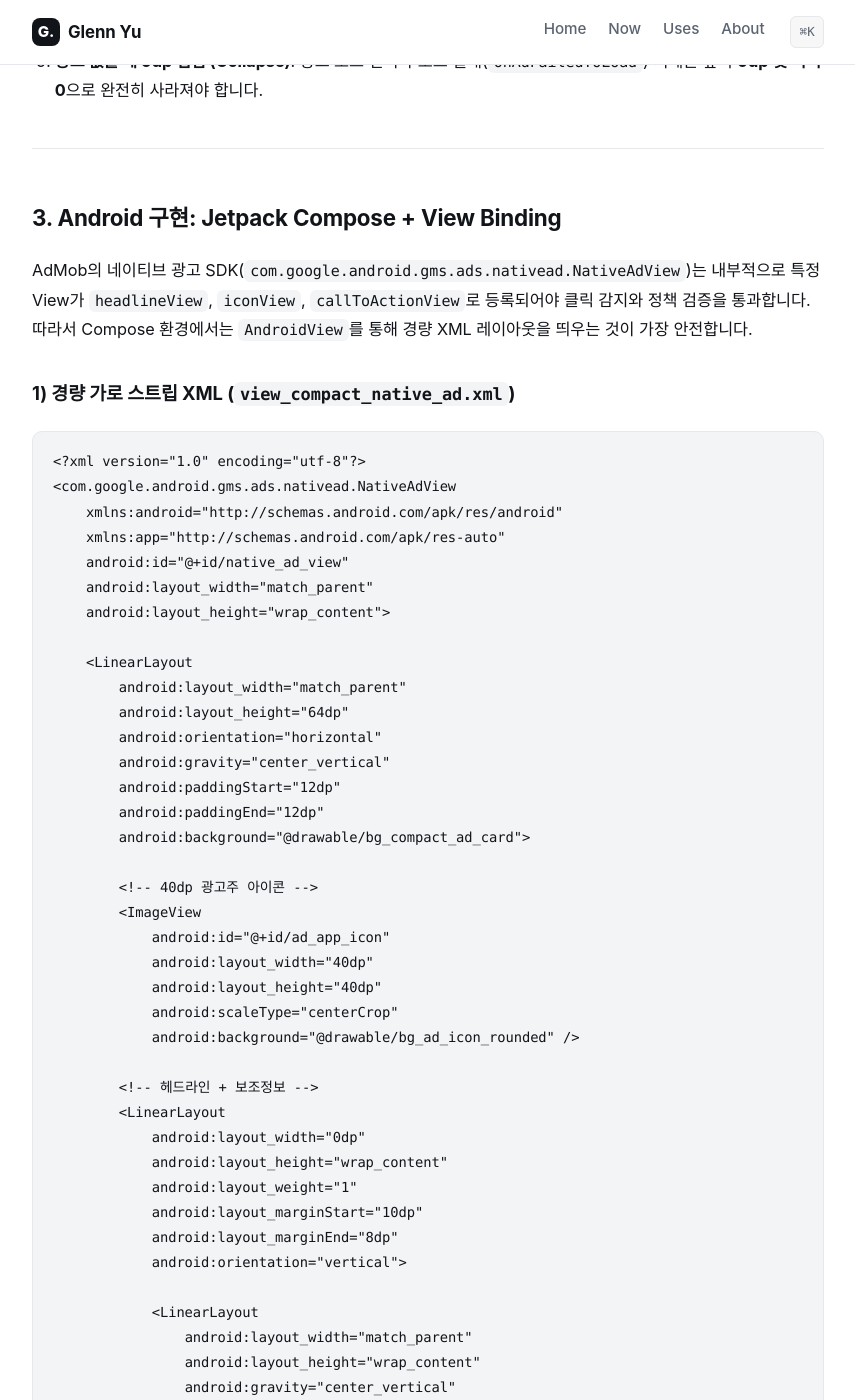
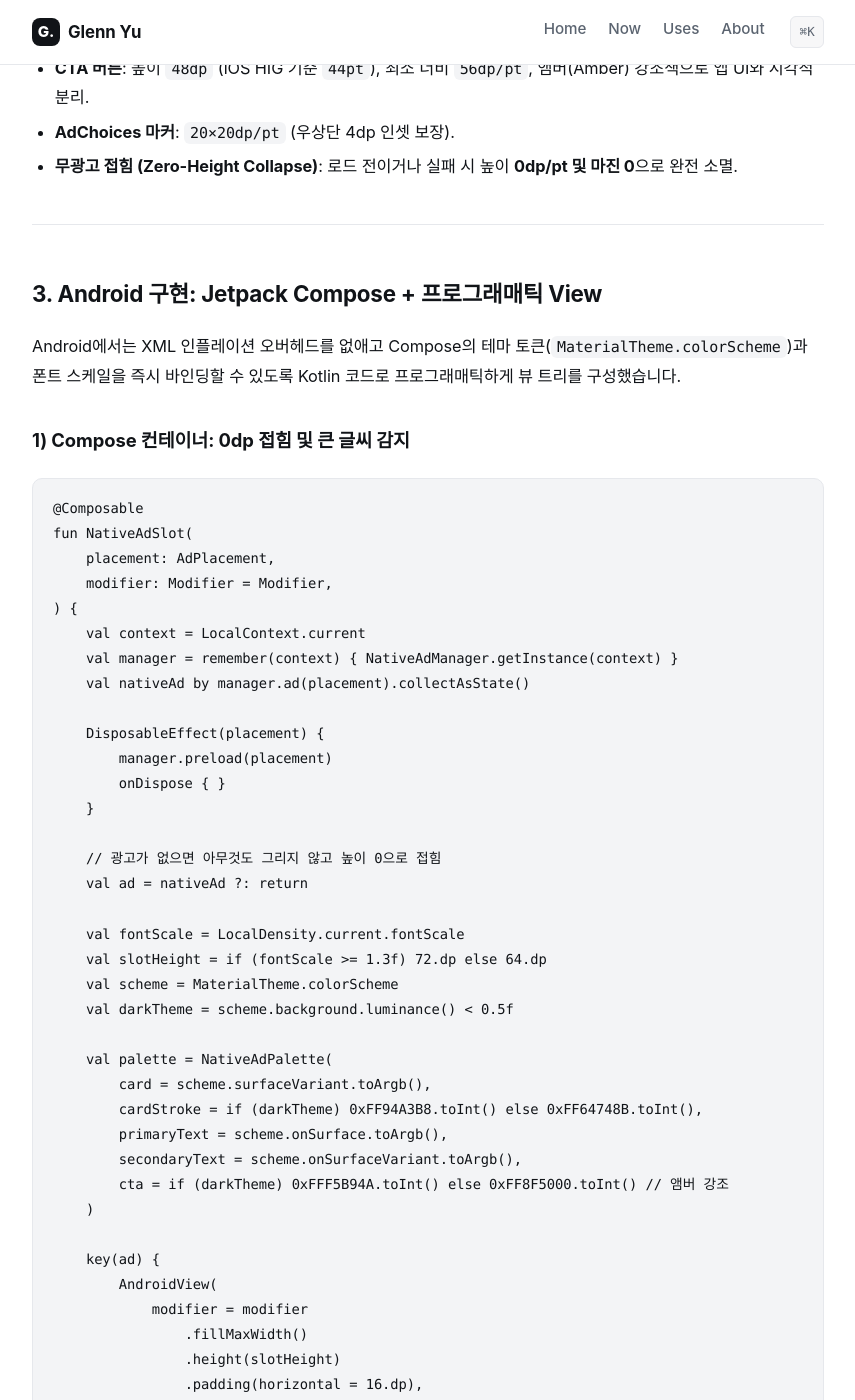
Before and after one commit to glenn-yu/glenn-yu.github.io, a Jekyll site: the page built from _posts/2026-10-21-admob-native-ad-compact-strip-parity.md, in a window 1280 px wide and 1400 px high, scrolled down 2814 px. Shown: the whole window, without its empty margins (212-1067 px from the left). Built offline with Jekyll 4.4.1, drawn with Linux system fonts in a browser that asks for light colours; some web fonts are replaced; comment, search, counter and statistics services are not loaded; some of the changed text lies outside the part shown.

Commit message:
post: fact-check and refine native ad post with exact production code

````diff
--- a/_posts/2026-10-21-admob-native-ad-compact-strip-parity.md
+++ b/_posts/2026-10-21-admob-native-ad-compact-strip-parity.md
@@ -27,27 +27,29 @@ Android의 네이티브 광고 구현 코드를 확인해 보니 다음과 같
 
 ```kotlin
 // 문제가 된 구버전 코드 (높이 ~200dp 비대화)
-val container = LinearLayout(context).apply {
-    orientation = LinearLayout.VERTICAL
-    setPadding(16.dp, 16.dp, 16.dp, 16.dp)
+internal fun createNativeAdView(context: Context): NativeAdView {
+    val adView = NativeAdView(context)
+    val column = LinearLayout(context).apply {
+        orientation = LinearLayout.VERTICAL
+        setPadding(context.dp(12), context.dp(12), context.dp(12), context.dp(12))
+    }
+
+    // 위에서 아래로 무조건 쌓아 올림
+    column.addView(TextView(context).apply { id = R.id.native_ad_label })
+    column.addView(TextView(context).apply { id = R.id.native_ad_headline })
+    column.addView(TextView(context).apply { id = R.id.native_ad_body })
+    column.addView(Button(context).apply { id = R.id.native_ad_cta })
+
+    adView.addView(column, LayoutParams(MATCH_PARENT, WRAP_CONTENT))
+    return adView
 }
-
-val adBadge = TextView(context).apply { text = "AD" }
-val headline = TextView(context).apply { textSize = 16f }
-val body = TextView(context).apply { textSize = 14f }
-val cta = Button(context).apply { text = "설치하기" }
-
-// 위에서 아래로 무조건 쌓아 올림
-container.addView(adBadge)
-container.addView(headline)
-container.addView(body)
-container.addView(cta)
 ```
 
-- 아이콘 뷰가 누락되어 있었고,
+Compose 상위에서는 이를 감싸면서 `modifier.fillMaxWidth().wrapContentHeight()`를 주었습니다.
+- 광고주 아이콘 뷰는 아예 없었고,
 - `[AD] 뱃지` → `헤드라인` → `설명문(Body)` → `CTA 버튼`을 4줄로 수직 적층했습니다.
-- 광고 텍스트가 2줄 이상으로 줄바꿈되거나 광고주 이미지가 들어올 경우 높이가 **200dp 이상**으로 부풀어 올랐습니다.
-- 게다가 화면 좌우 마진도 없어 화면 양 끝에 딱 달라붙어 있었습니다.
+- 광고 텍스트가 2줄 이상으로 줄바꿈되면 높이가 **180~200dp 이상**으로 부풀어 올랐습니다.
+- 게다가 좌우 16dp 인셋도 없어 화면 베젤 끝까지 닿아 답답한 인상을 주었습니다.
 
 ### iOS: `.cardStyle()`과 고정 프레임의 충돌
 
@@ -55,13 +57,14 @@ iOS(SwiftUI)는 반대로 고정 프레임을 주었음에도 Modifier가 중첩
 
 ```swift
 // 문제가 된 구버전 코드 (높이 136pt로 부풀려짐)
-NativeAdSlot()
+NativeAdContainer(nativeAd: ad)
     .frame(height: 72)
     .cardStyle() // 내부적으로 사방 16pt 패딩 + 배경 + 모서리 반경 적용
-    .padding(.vertical, 16) // 외부에서 또 16pt 패딩 추가!
+    .padding(.top, 16)
+    .padding(.bottom, aboveNavigation ? 16 : 0)
 ```
 
-SwiftUI에서 `frame(height: 72)`를 지정하더라도, 뒤이어 붙은 공용 카드 스타일(`cardStyle()`)의 상하 패딩과 외부 컨테이너의 상하 패딩이 더해지면서 실제 점유 높이는 **136pt**를 넘어섰습니다. 여기에 내부 UIKit 브릿지 뷰의 제약 조건(Constraints) 경고까지 쏟아지고 있었습니다.
+`Theme.swift`에 정의된 공용 `.cardStyle()` 내부를 보면 `content.padding(16)`이 포함되어 있었습니다. 프레임 72pt에 상하 패딩 32pt가 더해지고, 외부 컨테이너의 상하 패딩 16~32pt가 한 번 더 붙으면서 실제 렌더링 점유 높이는 **136pt**를 넘어섰습니다.
 
 ---
 
@@ -82,153 +85,163 @@ SwiftUI에서 `frame(height: 72)`를 지정하더라도, 뒤이어 붙은 공용
 │← 16dp →│                 카드 높이: 64dp                │← 16dp →│
 ```
 
-### 필수 레이아웃 원칙 5가지
+### 치수 상세 설계 (`CompactAdMetrics`)
 
-1. **가로 1열 단일 스트립**: `[아이콘 40dp]` + `[[AD] + 텍스트 영역]` + `[CTA 48dp]` + `[AdChoices 20dp]`가 가로로 한 줄에 배치됩니다.
-2. **높이 상한 64dp / 72dp**: 기본 글꼴 크기에서는 정확히 `64dp`, OS 접근성 '큰 글씨' 모드에서는 `72dp`로 유연하게 늘어납니다.
-3. **텍스트 말줄임 강제**: 헤드라인과 보조 정보는 반드시 1줄(`maxLines = 1`, `ellipsize = TextUtils.TruncateAt.END`)로 제한하여 세로 팽창을 원천 차단합니다.
-4. **양옆 16dp 인셋**: 콘텐츠 영역과 일치하도록 화면 좌우에 `16dp` 여백을 둡니다.
-5. **광고 없을 때 0dp 접힘 (Collapse)**: 광고 로드 전이나 로드 실패(`onAdFailedToLoad`) 시에는 높이 **0dp 및 여백 0**으로 완전히 사라져야 합니다.
+- **슬롯 높이**: 기본 `64dp/pt`, 시스템 접근성 큰 글씨 설정 시 `72dp/pt`.
+- **내부 카드**: 4dp inset 적용 → `56dp/pt` 카드 본체 (상하 2dp 패딩 → `52dp` 콘텐츠 영역).
+- **광고주 아이콘**: `40×40dp/pt`, 모서리 `8dp/pt` 라운딩.
+- **헤드라인 & 보조 정보**: 가로 1열 가변 너비, 반드시 1줄 말줄임(`maxLines = 1`, `ellipsize = END` / `lineLimit(1)`).
+- **CTA 버튼**: 높이 `48dp` (iOS HIG 기준 `44pt`), 최소 너비 `56dp/pt`, 앰버(Amber) 강조색으로 앱 UI와 시각적 분리.
+- **AdChoices 마커**: `20×20dp/pt` (우상단 4dp 인셋 보장).
+- **무광고 접힘 (Zero-Height Collapse)**: 로드 전이거나 실패 시 높이 **0dp/pt 및 마진 0**으로 완전 소멸.
 
 ---
 
-## 3. Android 구현: Jetpack Compose + View Binding
+## 3. Android 구현: Jetpack Compose + 프로그래매틱 View
 
-AdMob의 네이티브 광고 SDK(`com.google.android.gms.ads.nativead.NativeAdView`)는 내부적으로 특정 View가 `headlineView`, `iconView`, `callToActionView`로 등록되어야 클릭 감지와 정책 검증을 통과합니다. 따라서 Compose 환경에서는 `AndroidView`를 통해 경량 XML 레이아웃을 띄우는 것이 가장 안전합니다.
+Android에서는 XML 인플레이션 오버헤드를 없애고 Compose의 테마 토큰(`MaterialTheme.colorScheme`)과 폰트 스케일을 즉시 바인딩할 수 있도록 Kotlin 코드로 프로그래매틱하게 뷰 트리를 구성했습니다.
 
-### 1) 경량 가로 스트립 XML (`view_compact_native_ad.xml`)
-
-```xml
-<?xml version="1.0" encoding="utf-8"?>
-<com.google.android.gms.ads.nativead.NativeAdView
-    xmlns:android="http://schemas.android.com/apk/res/android"
-    xmlns:app="http://schemas.android.com/apk/res-auto"
-    android:id="@+id/native_ad_view"
-    android:layout_width="match_parent"
-    android:layout_height="wrap_content">
-
-    <LinearLayout
-        android:layout_width="match_parent"
-        android:layout_height="64dp"
-        android:orientation="horizontal"
-        android:gravity="center_vertical"
-        android:paddingStart="12dp"
-        android:paddingEnd="12dp"
-        android:background="@drawable/bg_compact_ad_card">
-
-        <!-- 40dp 광고주 아이콘 -->
-        <ImageView
-            android:id="@+id/ad_app_icon"
-            android:layout_width="40dp"
-            android:layout_height="40dp"
-            android:scaleType="centerCrop"
-            android:background="@drawable/bg_ad_icon_rounded" />
-
-        <!-- 헤드라인 + 보조정보 -->
-        <LinearLayout
-            android:layout_width="0dp"
-            android:layout_height="wrap_content"
-            android:layout_weight="1"
-            android:layout_marginStart="10dp"
-            android:layout_marginEnd="8dp"
-            android:orientation="vertical">
-
-            <LinearLayout
-                android:layout_width="match_parent"
-                android:layout_height="wrap_content"
-                android:gravity="center_vertical"
-                android:orientation="horizontal">
-
-                <TextView
-                    android:id="@+id/ad_attribution"
-                    android:layout_width="wrap_content"
-                    android:layout_height="wrap_content"
-                    android:text="AD"
-                    android:textSize="10sp"
-                    android:textStyle="bold"
-                    android:textColor="#E08A00"
-                    android:background="@drawable/bg_ad_badge"
-                    android:paddingHorizontal="4dp"
-                    android:paddingVertical="1dp" />
-
-                <TextView
-                    android:id="@+id/ad_headline"
-                    android:layout_width="match_parent"
-                    android:layout_height="wrap_content"
-                    android:layout_marginStart="6dp"
-                    android:maxLines="1"
-                    android:ellipsize="end"
-                    android:textSize="13sp"
-                    android:textStyle="bold"
-                    android:textColor="?attr/colorOnSurface" />
-            </LinearLayout>
-
-            <TextView
-                android:id="@+id/ad_body"
-                android:layout_width="match_parent"
-                android:layout_height="wrap_content"
-                android:layout_marginTop="2dp"
-                android:maxLines="1"
-                android:ellipsize="end"
-                android:textSize="11sp"
-                android:textColor="?attr/colorOnSurfaceVariant" />
-        </LinearLayout>
-
-        <!-- CTA 버튼 (48dp 높이) -->
-        <Button
-            android:id="@+id/ad_call_to_action"
-            android:layout_width="wrap_content"
-            android:layout_height="36dp"
-            android:minWidth="64dp"
-            android:paddingHorizontal="12dp"
-            android:textSize="12sp"
-            android:textStyle="bold"
-            android:background="@drawable/bg_ad_cta_button" />
-    </LinearLayout>
-</com.google.android.gms.ads.nativead.NativeAdView>
-```
-
-### 2) Compose 슬롯 컴포저블: 0dp 접힘 보장
+### 1) Compose 컨테이너: 0dp 접힘 및 큰 글씨 감지
 
 ```kotlin
 @Composable
-fun CompactNativeAdSlot(
-    nativeAd: NativeAd?,
-    modifier: Modifier = Modifier
+fun NativeAdSlot(
+    placement: AdPlacement,
+    modifier: Modifier = Modifier,
 ) {
-    // 광고가 없으면 높이와 마진을 완전히 0으로 수축
-    if (nativeAd == null) {
-        Spacer(modifier = Modifier.height(0.dp))
-        return
+    val context = LocalContext.current
+    val manager = remember(context) { NativeAdManager.getInstance(context) }
+    val nativeAd by manager.ad(placement).collectAsState()
+
+    DisposableEffect(placement) {
+        manager.preload(placement)
+        onDispose { }
     }
 
-    Box(
-        modifier = modifier
-            .fillMaxWidth()
-            .padding(horizontal = 16.dp, vertical = 8.dp)
-    ) {
+    // 광고가 없으면 아무것도 그리지 않고 높이 0으로 접힘
+    val ad = nativeAd ?: return
+
+    val fontScale = LocalDensity.current.fontScale
+    val slotHeight = if (fontScale >= 1.3f) 72.dp else 64.dp
+    val scheme = MaterialTheme.colorScheme
+    val darkTheme = scheme.background.luminance() < 0.5f
+
+    val palette = NativeAdPalette(
+        card = scheme.surfaceVariant.toArgb(),
+        cardStroke = if (darkTheme) 0xFF94A3B8.toInt() else 0xFF64748B.toInt(),
+        primaryText = scheme.onSurface.toArgb(),
+        secondaryText = scheme.onSurfaceVariant.toArgb(),
+        cta = if (darkTheme) 0xFFF5B94A.toInt() else 0xFF8F5000.toInt() // 앰버 강조
+    )
+
+    key(ad) {
         AndroidView(
-            factory = { context ->
-                val binding = ViewCompactNativeAdBinding.inflate(LayoutInflater.from(context))
-                val adView = binding.root
-
-                adView.headlineView = binding.adHeadline
-                adView.bodyView = binding.adBody
-                adView.callToActionView = binding.adCallToAction
-                adView.iconView = binding.adAppIcon
-
-                bindNativeAd(adView, binding, nativeAd)
-                adView
-            },
-            update = { adView ->
-                val binding = ViewCompactNativeAdBinding.bind(adView)
-                bindNativeAd(adView, binding, nativeAd)
-            },
-            modifier = Modifier
+            modifier = modifier
                 .fillMaxWidth()
-                .heightIn(min = 64.dp, max = 72.dp)
+                .height(slotHeight)
+                .padding(horizontal = 16.dp),
+            factory = { ctx -> createNativeAdView(ctx) },
+            update = { view -> bindNativeAd(view, ad, palette) },
+            onRelease = { runCatching { it.destroy() } }
         )
     }
+}
+```
+
+### 2) 가로 1열 프로그래매틱 뷰 트리
+
+```kotlin
+internal fun createNativeAdView(context: Context): NativeAdView {
+    val adView = NativeAdView(context).apply {
+        layoutParams = FrameLayout.LayoutParams(MATCH_PARENT, MATCH_PARENT)
+        descendantFocusability = ViewGroup.FOCUS_BLOCK_DESCENDANTS
+    }
+
+    // 1. 가로 카드 레이아웃
+    val card = LinearLayout(context).apply {
+        orientation = LinearLayout.HORIZONTAL
+        gravity = Gravity.CENTER_VERTICAL
+        val vPad = context.dp(2)
+        setPadding(context.dp(6), vPad, context.dp(22), vPad) // AdChoices 자리 22dp 확보
+        layoutParams = FrameLayout.LayoutParams(MATCH_PARENT, MATCH_PARENT).apply {
+            val inset = context.dp(4)
+            setMargins(inset, inset, inset, inset)
+        }
+    }
+
+    // 2. 40dp 아이콘 (8dp 둥근 모서리 클리핑)
+    val iconView = ImageView(context).apply {
+        id = R.id.native_ad_icon
+        layoutParams = LinearLayout.LayoutParams(context.dp(40), context.dp(40)).apply {
+            marginEnd = context.dp(8)
+        }
+        scaleType = ImageView.ScaleType.CENTER_CROP
+        clipToOutline = true
+        outlineProvider = object : ViewOutlineProvider() {
+            override fun getOutline(view: View, outline: Outline) {
+                outline.setRoundRect(0, 0, view.width, view.height, context.dp(8).toFloat())
+            }
+        }
+    }
+    card.addView(iconView)
+
+    // 3. 헤드라인 + 보조정보 텍스트 컬럼 (1줄 말줄임 강제)
+    val textColumn = LinearLayout(context).apply {
+        orientation = LinearLayout.VERTICAL
+        gravity = Gravity.CENTER_VERTICAL
+        layoutParams = LinearLayout.LayoutParams(0, WRAP_CONTENT, 1f)
+    }
+    // [AD] 라벨과 헤드라인을 담는 Title Row
+    val titleRow = LinearLayout(context).apply {
+        orientation = LinearLayout.HORIZONTAL
+        gravity = Gravity.CENTER_VERTICAL
+    }
+    titleRow.addView(TextView(context).apply {
+        id = R.id.native_ad_label
+        text = "AD"
+        textSize = 11f
+        typeface = Typeface.DEFAULT_BOLD
+    })
+    titleRow.addView(TextView(context).apply {
+        id = R.id.native_ad_headline
+        textSize = 13f
+        typeface = Typeface.DEFAULT_BOLD
+        maxLines = 1
+        ellipsize = TextUtils.TruncateAt.END
+    })
+    textColumn.addView(titleRow)
+
+    val secondary = TextView(context).apply {
+        id = R.id.native_ad_body
+        textSize = 11f
+        maxLines = 1
+        ellipsize = TextUtils.TruncateAt.END
+    }
+    textColumn.addView(secondary)
+    card.addView(textColumn)
+
+    // 4. CTA 버튼 (48dp 터치 높이 확보)
+    val cta = Button(context, null, android.R.attr.borderlessButtonStyle).apply {
+        id = R.id.native_ad_cta
+        textSize = 12f
+        isAllCaps = false
+        maxLines = 1
+        minWidth = context.dp(56)
+        layoutParams = LinearLayout.LayoutParams(WRAP_CONTENT, context.dp(48))
+    }
+    card.addView(cta)
+    adView.addView(card)
+
+    // 5. AdChoices 마커 (우상단 4dp 인셋)
+    adView.addView(
+        AdChoicesView(context),
+        FrameLayout.LayoutParams(context.dp(20), context.dp(20), Gravity.TOP or Gravity.END).apply {
+            val inset = context.dp(4)
+            setMargins(0, inset, inset, 0)
+        }
+    )
+
+    return adView
 }
 ```
 
@@ -236,65 +249,73 @@ fun CompactNativeAdSlot(
 
 ## 4. iOS 구현: SwiftUI + UIViewRepresentable
 
-iOS에서도 SwiftUI 뷰 계층 안에서 높이 팽창이 일어나지 않도록 `UIViewRepresentable` 내부에서 명시적 오토레이아웃 제약조건을 걸어줍니다.
+iOS에서도 SwiftUI 뷰 계층 안에서 높이 팽창이 일어나지 않도록 `UIViewRepresentable` 내부에서 `UIStackView`와 오토레이아웃 제약조건을 걸어줍니다.
+
+### 1) 치수 및 다크모드 팔레트 정의
 
 ```swift
-struct CompactNativeAdView: UIViewRepresentable {
-    let nativeAd: GADNativeAd?
+enum CompactAdMetrics {
+    static let height: CGFloat = 64
+    static let maxHeight: CGFloat = 72
+    static let iconSize: CGFloat = 40
+    static let iconCornerRadius: CGFloat = 8
+    static let ctaHeight: CGFloat = 44
+    static let cardCornerRadius: CGFloat = 12
+    static let adChoicesSize: CGFloat = 20
+}
 
-    func makeUIView(context: Context) -> GADNativeAdView {
-        let adView = GADNativeAdView()
-        adView.translatesAutoresizingMaskIntoConstraints = false
-        setupCompactLayout(adView)
-        return adView
-    }
+enum CompactAdPalette {
+    static let cta = dynamic(light: 0x8F_50_00, dark: 0xF5_B9_4A)
+    static let cardStroke = dynamic(light: 0x64_74_8B, dark: 0x94_A3_B8)
 
-    func updateUIView(_ adView: GADNativeAdView, context: Context) {
-        guard let nativeAd = nativeAd else {
-            adView.isHidden = true
-            return
+    private static func dynamic(light: Int, dark: Int) -> UIColor {
+        UIColor { traits in
+            let hex = traits.userInterfaceStyle == .dark ? dark : light
+            return UIColor(
+                red: CGFloat((hex >> 16) & 0xFF) / 255.0,
+                green: CGFloat((hex >> 8) & 0xFF) / 255.0,
+                blue: CGFloat(hex & 0xFF) / 255.0,
+                alpha: 1.0
+            )
         }
-        adView.isHidden = false
-        populateNativeAd(adView, with: nativeAd)
-    }
-
-    private func setupCompactLayout(_ adView: GADNativeAdView) {
-        let container = UIView()
-        container.translatesAutoresizingMaskIntoConstraints = false
-        container.layer.cornerRadius = 12
-        container.layer.borderWidth = 1
-        container.layer.borderColor = UIColor.separator.cgColor
-        adView.addSubview(container)
-
-        // 고정 64pt 제약조건 (접근성 모드 고려 시 >= 64, <= 72)
-        NSLayoutConstraint.activate([
-            container.topAnchor.constraint(equalTo: adView.topAnchor),
-            container.bottomAnchor.constraint(equalTo: adView.bottomAnchor),
-            container.leadingAnchor.constraint(equalTo: adView.leadingAnchor),
-            container.trailingAnchor.constraint(equalTo: adView.trailingAnchor),
-            container.heightAnchor.constraint(greaterThanOrEqualToConstant: 64),
-            container.heightAnchor.constraint(lessThanOrEqualToConstant: 72)
-        ])
-
-        // 아이콘, 헤드라인, CTA 버튼 서브뷰 레이아웃 생략...
     }
 }
 ```
 
-SwiftUI 상위 뷰에서는 추가 패딩을 이중으로 주지 않고 간결하게 사용합니다.
+### 2) SwiftUI 슬롯: 동의·라이프사이클·크기 가드
 
 ```swift
-struct BottomAdBanner: View {
-    let nativeAd: GADNativeAd?
+struct NativeAdSlot: View {
+    let placement: AdPlacement
+    var aboveNavigation = false
+    @EnvironmentObject private var consent: ConsentManager
+    @Environment(\.startupDestinationIsActive) private var destinationIsActive
+    @Environment(\.scenePhase) private var scenePhase
+    @Environment(\.dynamicTypeSize) private var dynamicTypeSize
+    @StateObject private var model = NativeAdModel()
+
+    // 1. UMP 동의 + 화면 활성화 + 포그라운드 3대 조건 충족 시에만 로드
+    private var canLoadAds: Bool {
+        consent.canLoadAds && destinationIsActive && scenePhase == .active
+    }
+    private var slotHeight: CGFloat {
+        dynamicTypeSize.isAccessibilitySize ? CompactAdMetrics.maxHeight : CompactAdMetrics.height
+    }
 
     var body: some View {
-        if let ad = nativeAd {
-            CompactNativeAdView(nativeAd: ad)
-                .frame(maxWidth: .infinity)
-                .frame(height: 64)
-                .padding(.horizontal, 16)
-                .padding(.vertical, 8)
-                .transition(.opacity.combined(with: .move(edge: .bottom)))
+        Group {
+            // 2. 광고가 없으면 슬롯 자체가 렌더되지 않아 높이 0pt로 접힘
+            if canLoadAds, let ad = model.ad {
+                NativeAdContainer(nativeAd: ad)
+                    .frame(height: slotHeight)
+                    .padding(.horizontal, 16)
+                    .padding(.top, 16)
+                    .padding(.bottom, aboveNavigation ? 16 : 0)
+            }
+        }
+        .onAppear { model.loadIfAllowed(canRequestAds: canLoadAds, placement: placement) }
+        .onChange(of: canLoadAds) { allowed in
+            model.loadIfAllowed(canRequestAds: allowed, placement: placement)
         }
     }
 }
@@ -310,36 +331,27 @@ struct BottomAdBanner: View {
 
 **해결책**: 광고주 아이콘이 `null`일 경우 헤드라인 첫 글자를 딴 **모노그램 뱃지(`MonogramDrawable`)**를 대신 그려 넣어 레이아웃 정렬이 무너지지 않도록 방어했습니다.
 
-```kotlin
-val icon = nativeAd.icon
-if (icon != null) {
-    binding.adAppIcon.setImageDrawable(icon.drawable)
-    binding.adAppIcon.visibility = View.VISIBLE
-} else {
-    // 첫 글자 모노그램 폴백
-    val firstChar = nativeAd.headline?.firstOrNull()?.toString() ?: "A"
-    binding.adAppIcon.setImageDrawable(MonogramDrawable(firstChar, context))
-    binding.adAppIcon.visibility = View.VISIBLE
-}
-```
+### 함정 2: AdMob 테스트 검증기의 "MediaView 누락" 오판 방지
 
-### 함정 2: Android 종료 팝업의 AdChoices 마커 겹침 현상
+AdMob SDK는 네이티브 광고에 `MediaView`가 없으면 테스트 빌드에서 "MediaView가 누락되었습니다"라는 경고 팝업을 띄우곤 합니다. 하지만 64dp 컴팩트 스트립은 정책상 이미지/비디오 미디어를 싣지 않는 텍스트+아이콘 전용 지면입니다.
+
+**해결책**: iOS `Info.plist`에 `GADNativeAdValidatorEnabled = false`를 선언하여 불필요한 유효성 검사기 오판을 끄고, 검증은 자체 단위 테스트(`AdSlotContrastTests`)와 스냅샷으로 수행합니다.
+
+### 함정 3: Android 종료 팝업의 AdChoices 마커 겹침
 
 Android의 "뒤로가기 두 번 눌러 앱 종료" 다이얼로그(`FleetExitDialog`) 하단에 네이티브 광고를 넣을 때, Google의 AdChoices 마커(i 모양 아이콘)가 다이얼로그 카드의 둥근 모서리 바깥으로 삐져나가는 시각적 결함이 있었습니다.
 
-**해결책**: 다이얼로그 카드 호스트에 사방 `12dp`의 안전 패딩(`cardPadding`)을 두고, 네이티브 광고 뷰의 `setAdChoicesView()` 위치를 우측 하단에서 우측 상단으로 이동시켜 닫기 버튼 및 모서리와 충돌하지 않도록 조정했습니다.
+**해결책**: 다이얼로그 카드 호스트에 사방 `12dp`의 안전 패딩(`cardPadding`)을 두고, 네이티브 광고 뷰의 `AdChoicesView` 위치를 우측 상단 4dp 인셋으로 고정하여 닫기 버튼 및 모서리와 충돌하지 않도록 조정했습니다.
 
 ---
 
 ## 6. 정리: 무자극 네이티브 광고 체크리스트
 
-모바일 앱에서 광고는 양날의 검입니다. 수익을 위해 넣지만, 유저의 시각적 흐름을 깨뜨리는 순간 앱의 완성도 전체가 의심받게 됩니다.
-
 | 점검 항목 | 기준값 | 실패 시 증상 |
 | :--- | :--- | :--- |
-| **카드 높이** | `64dp` (큰 글씨 `72dp`) | 100dp 이상 부풀어 올라 메인 콘텐츠 침범 |
+| **슬롯 높이** | `64dp/pt` (큰 글씨 `72dp/pt`) | 100dp 이상 부풀어 올라 메인 콘텐츠 침범 |
 | **텍스트 줄 수** | `maxLines = 1` + 말줄임 | 광고 내용에 따라 높이가 들쑥날쑥 팽창 |
-| **로드 실패 처리** | `height = 0.dp` 완전 접힘 | 광고 미로드 시 화면 하단에 휑한 빈 상자 노출 |
+| **미로드/실패 처리** | `height = 0.dp` 완전 접힘 | 광고 미로드 시 화면 하단에 휑한 빈 상자 노출 |
 | **화면 여백** | 좌우 `16dp` 인셋 | 화면 베젤 끝까지 닿아 답답한 렌더링 |
 | **사운드 정책** | `setAppMuted(true)` | 공공장소/독서실에서 비디오 광고 소리 테러 |
 
````
